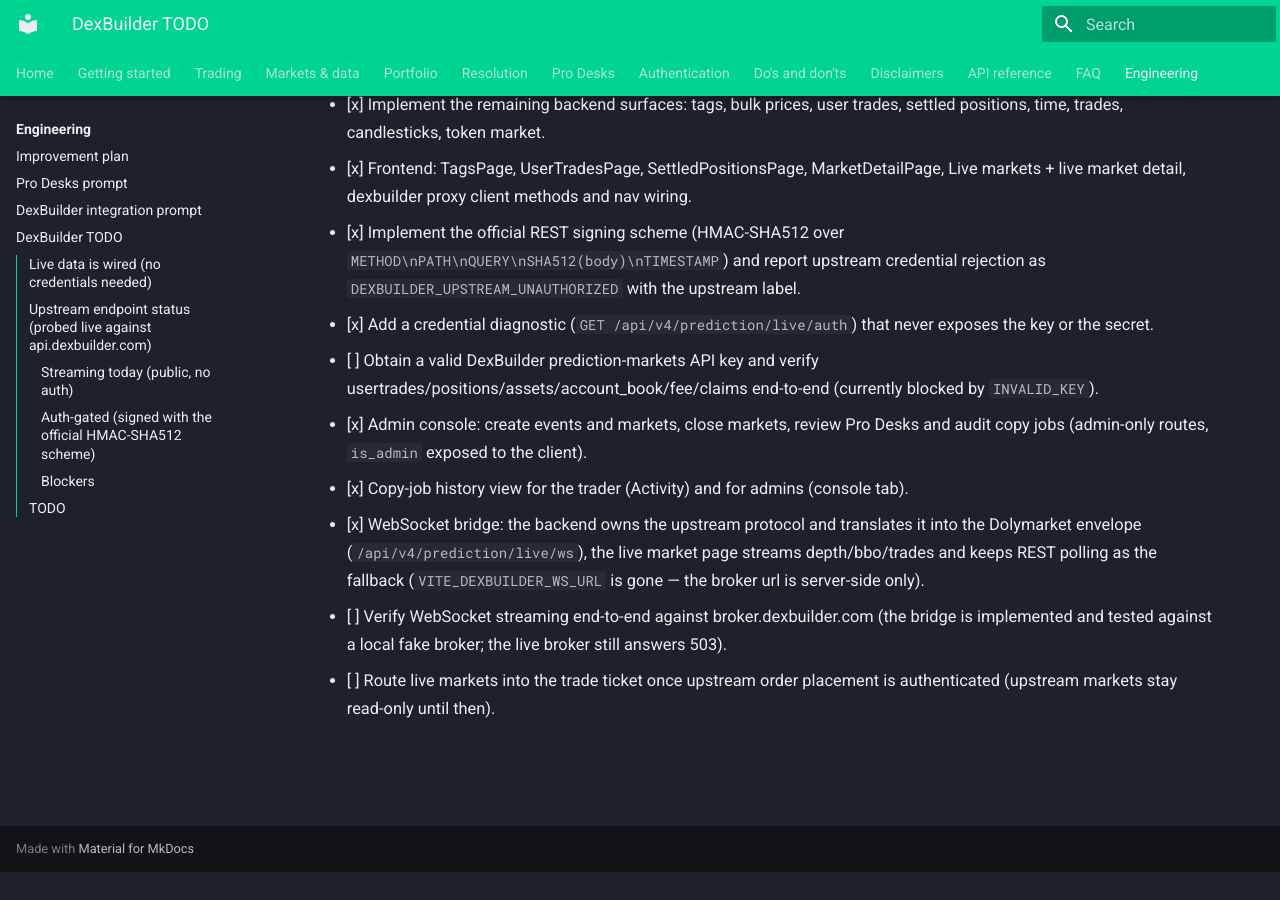
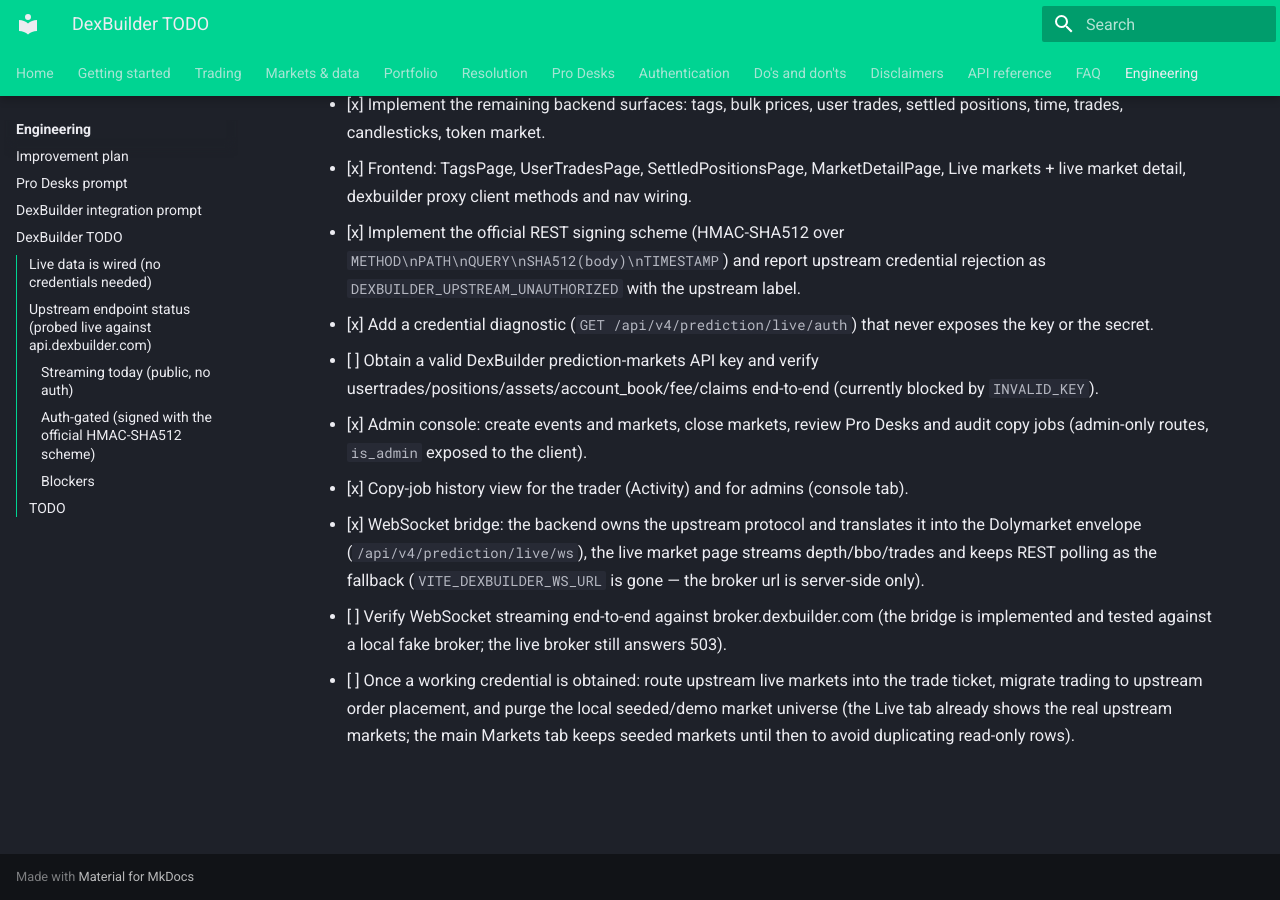
Before and after one commit to moinonin/dolymarket, an MkDocs documentation site: the page built from docs/dexbuilder-todo.md, in a window 1280 px wide and 900 px high, scrolled down 3272 px. Built offline with MkDocs 1.6.1 and Material for MkDocs 9.7.7, drawn with Linux system fonts in a browser that asks for light colours; before the commit the page ends 4144 px from its top, so only the background shows below that.

Commit message:
docs: clarify live-market migration plan (purge seeded markets once connected)

```diff
--- a/docs/dexbuilder-todo.md
+++ b/docs/dexbuilder-todo.md
@@ -84,4 +84,4 @@ means the key itself is unknown to DexBuilder (a wrong signature answers
 - [x] Copy-job history view for the trader (Activity) and for admins (console tab).
 - [x] WebSocket bridge: the backend owns the upstream protocol and translates it into the Dolymarket envelope (`/api/v4/prediction/live/ws`), the live market page streams depth/bbo/trades and keeps REST polling as the fallback (`VITE_DEXBUILDER_WS_URL` is gone — the broker url is server-side only).
 - [ ] Verify WebSocket streaming end-to-end against broker.dexbuilder.com (the bridge is implemented and tested against a local fake broker; the live broker still answers 503).
-- [ ] Route live markets into the trade ticket once upstream order placement is authenticated (upstream markets stay read-only until then).
+- [ ] Once a working credential is obtained: route upstream live markets into the trade ticket, migrate trading to upstream order placement, and purge the local seeded/demo market universe (the Live tab already shows the real upstream markets; the main Markets tab keeps seeded markets until then to avoid duplicating read-only rows).
```
